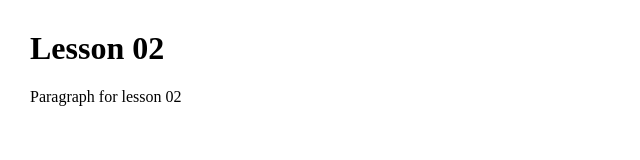
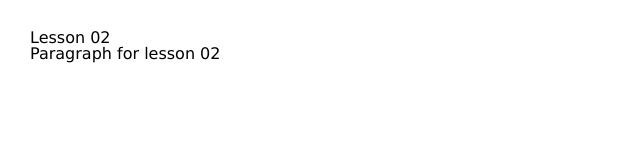
Before and after one commit to luisxcam/COMP2068-Lesson02, a plain HTML site: page COMP2068-Lesson02/index.html in a window 1280 px wide. Shown: the whole page, without its empty margins (0-640 px from the left). Drawn offline with nearby package versions, Linux system fonts and the light colour scheme.

Commit message:
Added reset.css to project.

```diff
--- a/COMP2068-Lesson02/index.html
+++ b/COMP2068-Lesson02/index.html
@@ -2,6 +2,7 @@
 <head>
     <meta charset="utf-8" />
     <title>Lesson 02</title>
+    <link href="styles/reset.css" rel="stylesheet" />
     <link href="styles/main.css" rel="stylesheet" />
 </head>
 <body>
--- a/COMP2068-Lesson02/styles/main.css
+++ b/COMP2068-Lesson02/styles/main.css
@@ -4,4 +4,6 @@
 
 body{
     margin: 30px;
+    font-family: 'Lucida Sans';
+    font-size:
 }
--- /dev/null
+++ b/COMP2068-Lesson02/styles/reset.css
@@ -0,0 +1,48 @@
+/* http://meyerweb.com/eric/tools/css/reset/
+   v2.0 | 20110126
+   License: none (public domain)
+*/
+
+html, body, div, span, applet, object, iframe,
+h1, h2, h3, h4, h5, h6, p, blockquote, pre,
+a, abbr, acronym, address, big, cite, code,
+del, dfn, em, img, ins, kbd, q, s, samp,
+small, strike, strong, sub, sup, tt, var,
+b, u, i, center,
+dl, dt, dd, ol, ul, li,
+fieldset, form, label, legend,
+table, caption, tbody, tfoot, thead, tr, th, td,
+article, aside, canvas, details, embed,
+figure, figcaption, footer, header, hgroup,
+menu, nav, output, ruby, section, summary,
+time, mark, audio, video {
+	margin: 0;
+	padding: 0;
+	border: 0;
+	font-size: 100%;
+	font: inherit;
+	vertical-align: baseline;
+}
+/* HTML5 display-role reset for older browsers */
+article, aside, details, figcaption, figure,
+footer, header, hgroup, menu, nav, section {
+	display: block;
+}
+body {
+	line-height: 1;
+}
+ol, ul {
+	list-style: none;
+}
+blockquote, q {
+	quotes: none;
+}
+blockquote:before, blockquote:after,
+q:before, q:after {
+	content: '';
+	content: none;
+}
+table {
+	border-collapse: collapse;
+	border-spacing: 0;
+}
```
Also changed, not shown: 1 other file.
